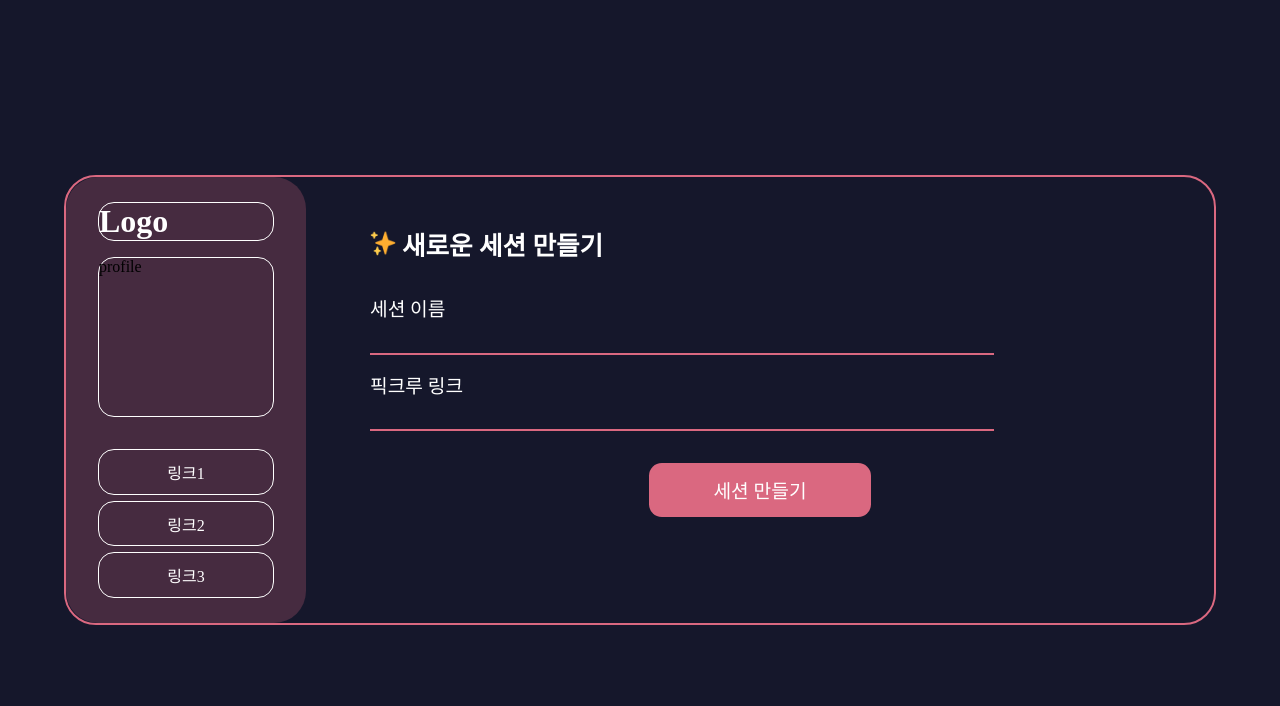
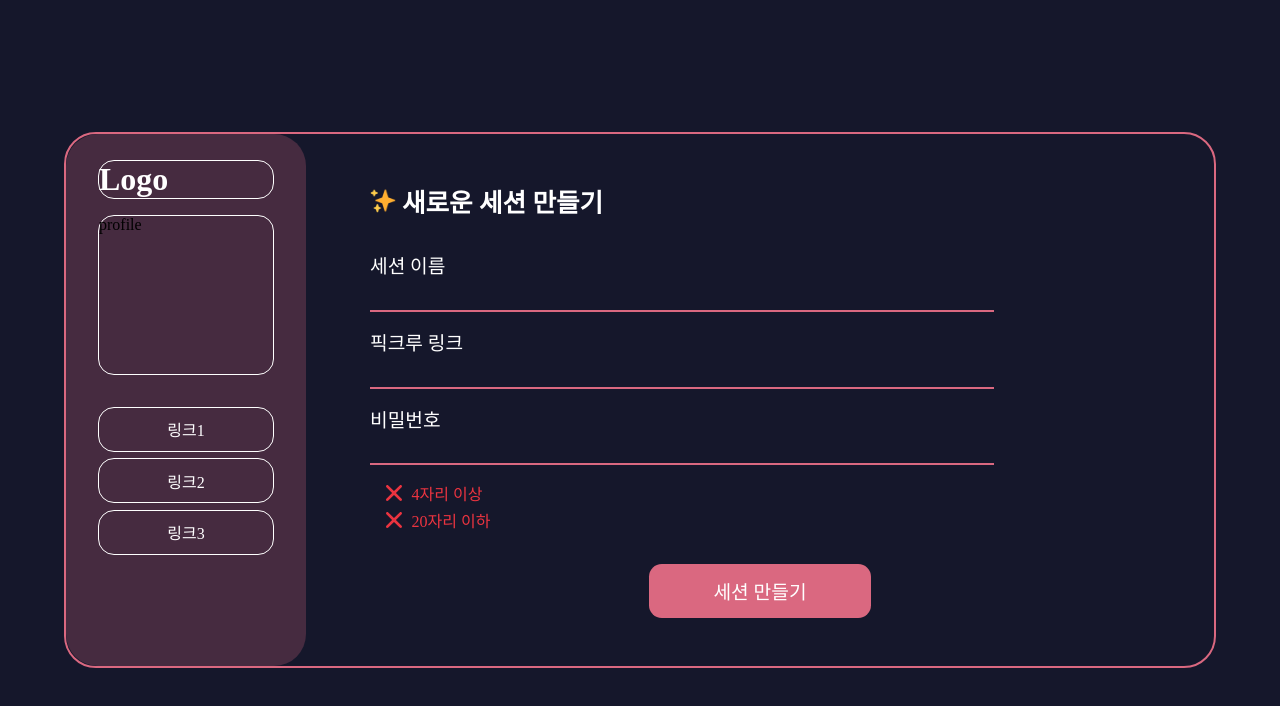
Before and after one commit to psst54/picrew-quiz, a Next.js app: page /makeSession in a window 1280 px wide. Shown: the top 706 px of the page. Built offline with nearby package versions, Linux system fonts and the light colour scheme; no server answers; a web font is replaced by a local one.

Commit message:
➕ crypto-js to make session id

```diff
--- a/package.json
+++ b/package.json
@@ -14,6 +14,7 @@
     "@types/node": "20.3.1",
     "@types/react": "18.2.14",
     "@types/react-dom": "18.2.6",
+    "crypto-js": "^4.1.1",
     "eslint": "8.43.0",
     "eslint-config-next": "13.4.7",
     "next": "13.4.7",
--- a/src/app/makeSession/MakeSessionModal.tsx
+++ b/src/app/makeSession/MakeSessionModal.tsx
@@ -4,6 +4,7 @@ import react from "react";
 import { useRouter } from "next/navigation";
 import { createClient } from "@supabase/supabase-js";
 import { useAppSelector } from "@/redux/hooks";
+import CryptoJS from "crypto-js";
 
 import styled from "styled-components";
 import { colors } from "@styles/colors";
@@ -71,9 +72,15 @@ const Description = styled.p`
 const MakeSessionModal = ({
   sessionName,
   picrewLink,
+  password,
+  checkPasswordMinLength,
+  checkPasswordMaxLength,
 }: {
   sessionName: string;
   picrewLink: string;
+  password: string;
+  checkPasswordMinLength: Function;
+  checkPasswordMaxLength: Function;
 }) => {
   const router = useRouter();
   const [isOpen, setIsOpen] = react.useState(false);
@@ -113,6 +120,16 @@ const MakeSessionModal = ({
             return;
           }
 
+          if (!checkPasswordMinLength()) {
+            alert("비밀번호는 4자리 이상이어야 합니다");
+            return;
+          }
+
+          if (!checkPasswordMaxLength()) {
+            alert("비밀번호는 20자리 이하여야 합니다");
+            return;
+          }
+
           setIsOpen(true);
         }}
       >
@@ -131,8 +148,9 @@ const MakeSessionModal = ({
             <ConfirmButton
               isPrimary
               onClick={async () => {
-                const sessionId = "testId" + new Date().getTime();
-                const password = "testPassword" + new Date().getTime();
+                const sessionId = CryptoJS.SHA256(
+                  sessionName + new Date().getTime()
+                ).toString();
 
                 try {
                   await supabase.from("gameSessions").insert([
--- a/src/app/makeSession/page.tsx
+++ b/src/app/makeSession/page.tsx
@@ -2,12 +2,19 @@
 
 import react from "react";
 
+import styled from "styled-components";
+import { colors } from "@styles/colors";
+
 import Frame from "@components/Frame";
 import { Background } from "@styles/styles";
+import {
+  CheckPasswordContainer,
+  CheckPasswordItem,
+} from "@styles/signUp/SignUp";
 
-import styled from "styled-components";
-import { colors } from "@styles/colors";
 import MakeSessionModal from "./MakeSessionModal";
+import CheckIcon from "@assets/CheckIcon";
+import XIcon from "@assets//XIcon";
 
 const Body = styled.div`
   display: flex;
@@ -66,6 +73,15 @@ const Input = styled.input`
 const MakeSession = () => {
   const [sessionName, setSessionName] = react.useState("");
   const [picrewLink, setPicrewLink] = react.useState("");
+  const [password, setPassword] = react.useState("");
+
+  const checkPasswordMinLength = react.useCallback(() => {
+    return password.length >= 4;
+  }, [password]);
+
+  const checkPasswordMaxLength = react.useCallback(() => {
+    return password !== "" && password.length <= 20;
+  }, [password]);
 
   return (
     <Background>
@@ -96,9 +112,44 @@ const MakeSession = () => {
                 }}
               />
             </InputItem>
+
+            <InputItem>
+              <InputTitle>비밀번호</InputTitle>
+              <Input
+                value={password}
+                onChange={(event: react.ChangeEvent<HTMLInputElement>) => {
+                  setPassword(event.target.value);
+                }}
+              />
+            </InputItem>
+
+            <CheckPasswordContainer>
+              <CheckPasswordItem isValid={checkPasswordMinLength()}>
+                {checkPasswordMinLength() ? (
+                  <CheckIcon size={"1rem"} color={colors.valid} />
+                ) : (
+                  <XIcon size={"1rem"} color={colors.invalid} />
+                )}
+                4자리 이상
+              </CheckPasswordItem>
+              <CheckPasswordItem isValid={checkPasswordMaxLength()}>
+                {checkPasswordMaxLength() ? (
+                  <CheckIcon size={"1rem"} color={colors.valid} />
+                ) : (
+                  <XIcon size={"1rem"} color={colors.invalid} />
+                )}
+                20자리 이하
+              </CheckPasswordItem>
+            </CheckPasswordContainer>
           </InputItems>
 
-          <MakeSessionModal sessionName={sessionName} picrewLink={picrewLink} />
+          <MakeSessionModal
+            sessionName={sessionName}
+            picrewLink={picrewLink}
+            password={password}
+            checkPasswordMinLength={checkPasswordMinLength}
+            checkPasswordMaxLength={checkPasswordMaxLength}
+          />
         </Body>
       </Frame>
     </Background>
--- a/src/app/signUp/SignUp.tsx
+++ b/src/app/signUp/SignUp.tsx
@@ -20,8 +20,8 @@ import {
   CheckPasswordItem,
 } from "@styles/signUp/SignUp";
 
-import CheckIcon from "./CheckIcon";
-import XIcon from "./XIcon";
+import CheckIcon from "@assets/CheckIcon";
+import XIcon from "@assets//XIcon";
 
 const SignUp = ({ supabase }: { supabase: Database }) => {
   const [email, setEmail] = react.useState("");
--- a/src/app/signUp/CheckIcon.tsx
+++ b/src/assets/CheckIcon.tsx
@@ -1,4 +1,4 @@
-const CheckIcon = ({ size, color }: { size: number; color: string }) => {
+const CheckIcon = ({ size, color }: { size: string; color: string }) => {
   return (
     <svg
       width={size}
--- a/src/app/signUp/XIcon.tsx
+++ b/src/assets/XIcon.tsx
@@ -1,4 +1,4 @@
-const XIcon = ({ size, color }: { size: number; color: string }) => {
+const XIcon = ({ size, color }: { size: string; color: string }) => {
   return (
     <svg
       width={size}
--- a/tsconfig.json
+++ b/tsconfig.json
@@ -24,7 +24,8 @@
       "@styles/*": ["./src/styles/*"],
       "@libs/*": ["./src/libs/*"],
       "@features/*": ["./src/features/*"],
-      "@components/*": ["./src/components/*"]
+      "@components/*": ["./src/components/*"],
+      "@assets/*": ["./src/assets/*"]
     }
   },
   "include": ["next-env.d.ts", "**/*.ts", "**/*.tsx", ".next/types/**/*.ts"],
```
Also changed, not shown: 1 other file (tests, documents, lock files or other folders).
